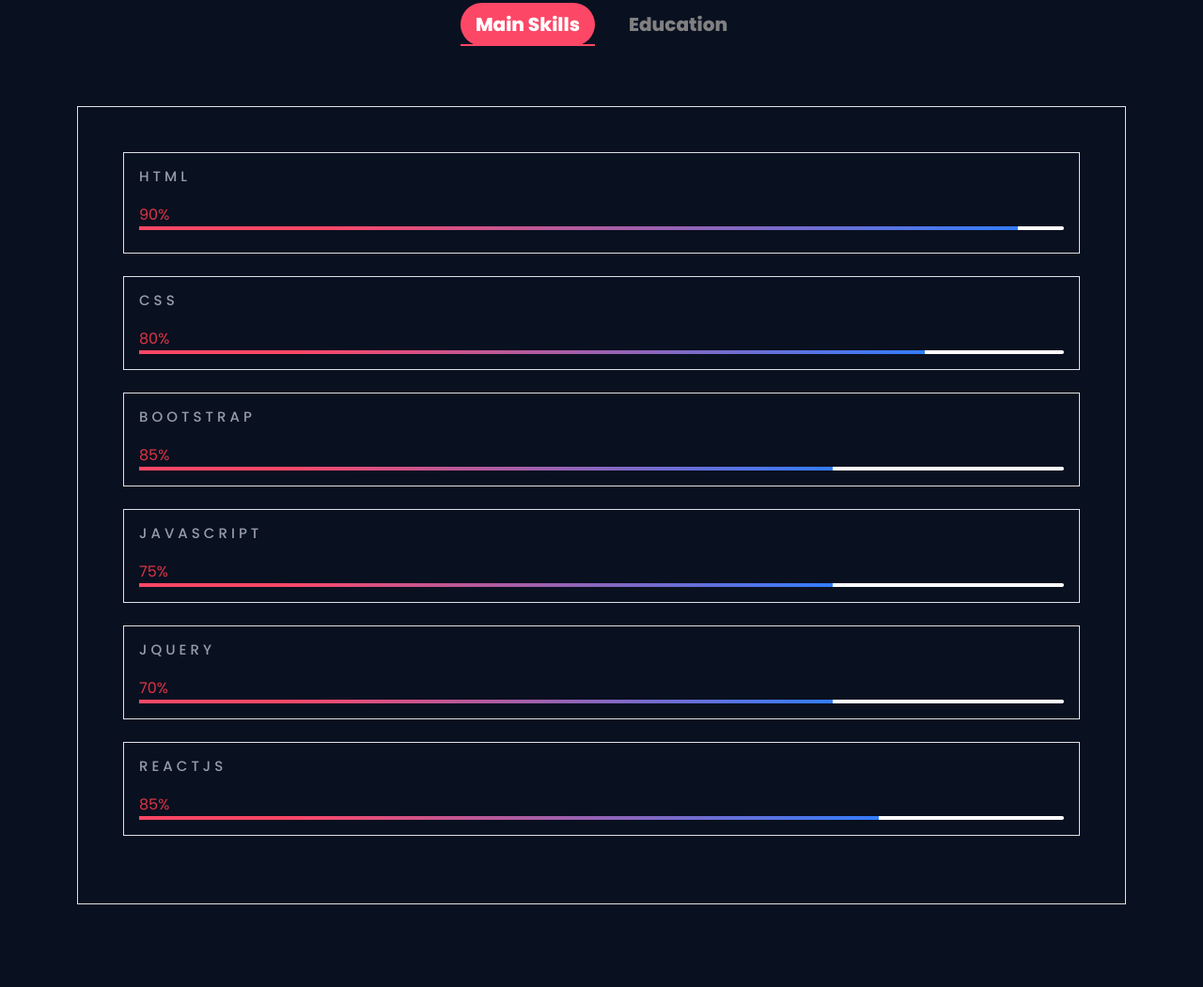
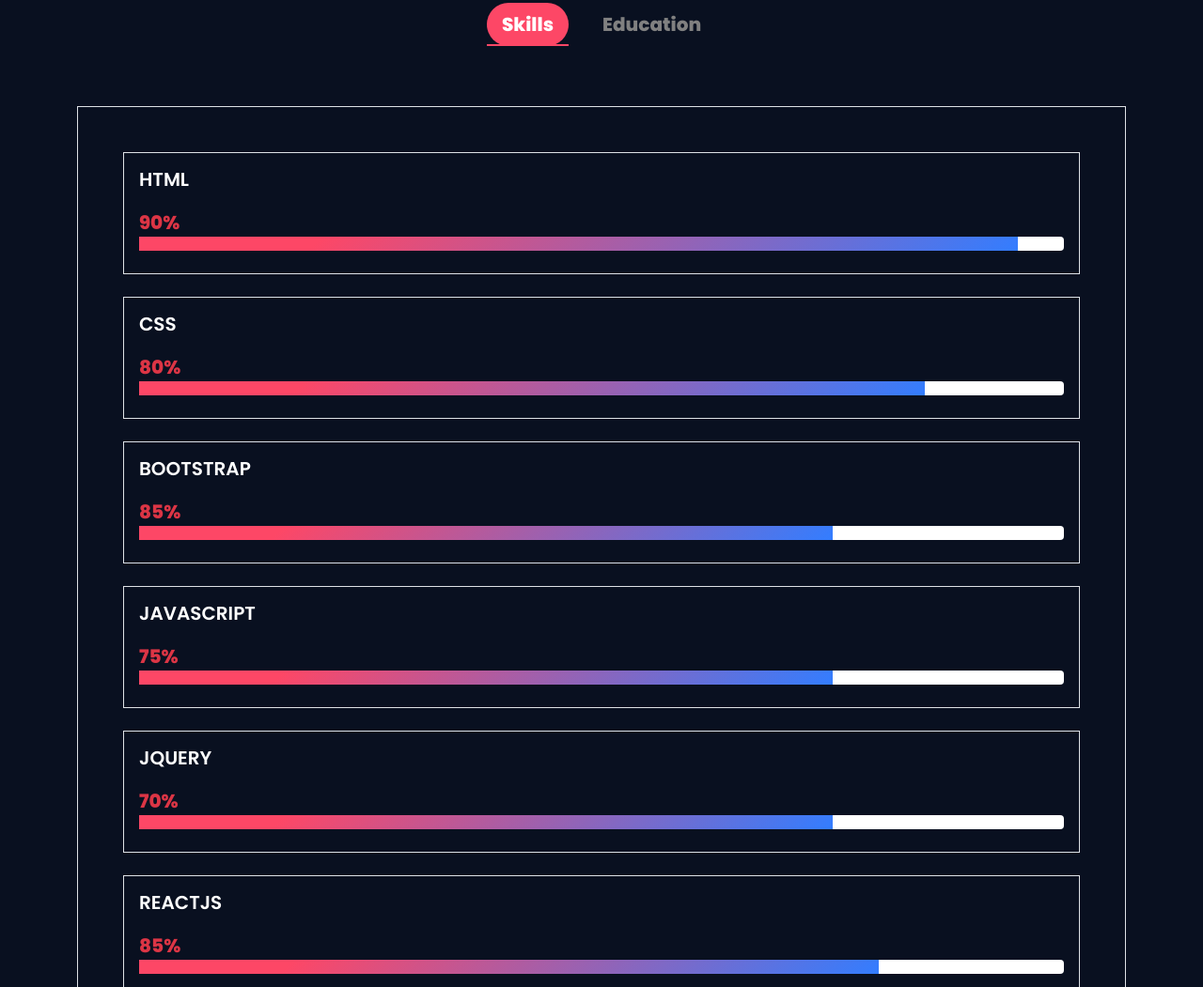
Before and after one commit to mbpatil29/Portfolio, a plain HTML site: page index.html in a window 1280 px wide. Shown: the part 1749-2800 px from the top of the page at 94% size. Drawn offline with nearby package versions, Linux system fonts and the light colour scheme.

Commit message:
Edited Progress bar Added to Website

```diff
--- a/css/style.css
+++ b/css/style.css
@@ -452,7 +452,7 @@
 }
 
 .education_wrapper .single-progress .progress {
-    height: 4px;
+    height: 15px;
     border-radius: 4px;
     box-shadow: none;
     background-color: #fff;
@@ -460,7 +460,7 @@
 }
 
 .education_wrapper .progress-bar {
-    background-color:#FD4766;
+    /* background-color:#FD4766; */
      /* var(--primary-color); */
 
      background-image:linear-gradient(-224deg,#FD4766 20.60%, #337DFF 100%);
--- a/index.html
+++ b/index.html
@@ -202,7 +202,7 @@
                           <li class="nav-item" role="presentation">
                                 <button class="nav-link active fw-bold fs-5" id="pills-skill-tab" data-bs-toggle="pill"
                                     data-bs-target="#pills-skill" type="button" role="tab" aria-controls="pills-skill"
-                                    aria-selected="true">Main Skills</button>
+                                    aria-selected="true">Skills</button>
                             </li>
 
                             <li class="nav-item" role="presentation">
@@ -221,8 +221,8 @@
                                 aria-labelledby="pills-skill-tab">
 
                                 <div class="single-progress mb-4 pb-4 border p-3">
-                                    <h6>HTML</h6>
-                                    <span class="text-danger">90%</span>
+                                    <h3>HTML</h3>
+                                    <span class="text-danger fw-bold fs-5">90%</span>
                                     <div class="progress">
                                         <div class="progress-bar" role="progressbar" style="width: 95%"
                                             aria-valuenow="0" aria-valuemin="0" aria-valuemax="100">
@@ -231,9 +231,9 @@
 
                                 </div>
 
-                                <div class="single-progress mb-4 border p-3">
-                                    <h6>CSS</h6>
-                                    <span class="text-danger">80%</span>
+                                <div class="single-progress mb-4 pb-4 border p-3">
+                                    <h3>CSS</h3>
+                                    <span class="text-danger fw-bold fs-5">80%</span>
                                     <div class="progress">
                                         <div class="progress-bar" role="progressbar" style="width: 85%"
                                             aria-valuenow="0" aria-valuemin="0" aria-valuemax="100">
@@ -242,20 +242,20 @@
 
                                 </div>
 
-                                <div class="single-progress  mb-4 border p-3">
-                                    <h6>BOOTSTRAP</h6>
-                                    <span class="text-danger">85%</span>
+                                <div class="single-progress  mb-4 pb-4 border p-3">
+                                    <h3>BOOTSTRAP</h3>
+                                    <span class="text-danger fw-bold fs-5">85%</span>
                                     <div class="progress">
-                                        <div class="progress-bar" role="progressbar" style="width: 75%"
+                                        <div class="progress-bar " role="progressbar" style="width: 75%"
                                             aria-valuenow="0" aria-valuemin="0" aria-valuemax="100">
                                         </div>
                                     </div>
 
                                 </div>
 
-                                <div class="single-progress  mb-4 border p-3">
-                                  <h6>JAVASCRIPT</h6>
-                                  <span class="text-danger">75%</span>
+                                <div class="single-progress  mb-4 pb-4 border p-3">
+                                  <h3>JAVASCRIPT</h3>
+                                  <span class="text-danger fw-bold fs-5">75%</span>
                                   <div class="progress">
                                       <div class="progress-bar" role="progressbar" style="width: 75%"
                                           aria-valuenow="0" aria-valuemin="0" aria-valuemax="100">
@@ -264,9 +264,9 @@
 
                               </div>
 
-                              <div class="single-progress  mb-4 border p-3">
-                                <h6>JQUERY</h6>
-                                <span class="text-danger">70%</span>
+                              <div class="single-progress  mb-4 pb-4 border p-3">
+                                <h3>JQUERY</h3>
+                                <span class="text-danger fw-bold fs-5">70%</span>
                                 <div class="progress">
                                     <div class="progress-bar" role="progressbar" style="width: 75%"
                                         aria-valuenow="0" aria-valuemin="0" aria-valuemax="100">
@@ -274,9 +274,9 @@
                                 </div>
                             </div>
 
-                                <div class="single-progress  mb-4 border p-3">
-                                    <h6>REACTJS</h6>
-                                    <span class="text-danger">85%</span>
+                                <div class="single-progress  mb-4 pb-4 border p-3">
+                                    <h3>REACTJS</h3>
+                                    <span class="text-danger fw-bold fs-5">85%</span>
                                     <div class="progress">
                                         <div class="progress-bar" role="progressbar" style="width: 80%"
                                             aria-valuenow="0" aria-valuemin="0" aria-valuemax="100">
@@ -512,8 +512,9 @@
 
     <div class="row">
       <div class="col-sm-12 text-center mb-4">
-                <span class="subtitle text-center">Let's Say Hi</span>
-                <h2 class="">Hire Me.</h2>
+        <!-- <h6 class=" head text-center mb-1"><u class="text-danger">Let's Say Hi</u></h6> -->
+                 <!-- <span class="subtitle text-center ">Let's Say Hi</span> -->
+                 <h2 class="">Let's Say Hi</h2>
         </div>
      </div>
 
--- a/js/main.js
+++ b/js/main.js
@@ -34,5 +34,5 @@
     setTimeout(function(){
         var loader = document.getElementsByClassName("loader-wrapper")[0];
         loader.style.display = "none";
-    },4000)
+    },1000)
 }
```
